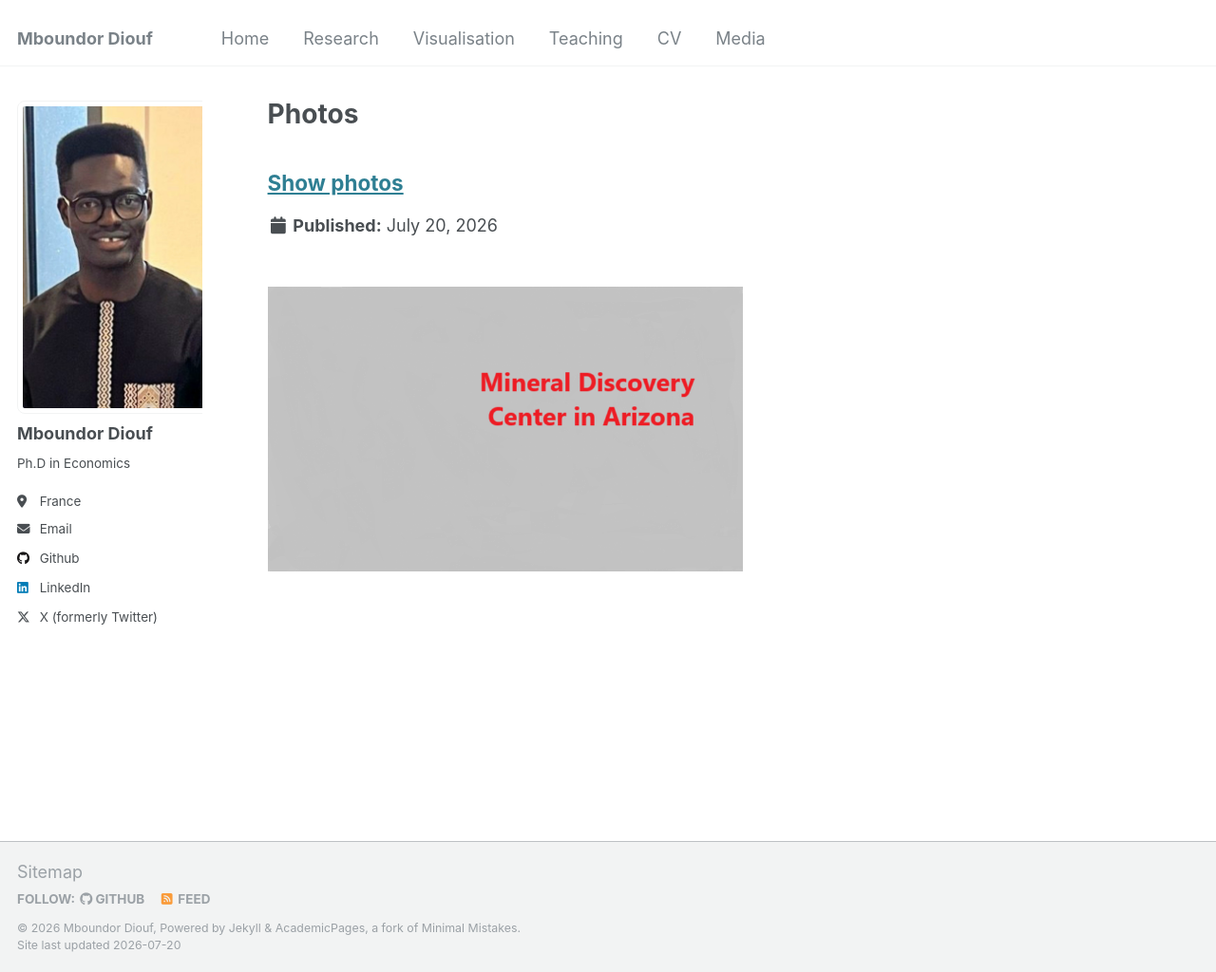
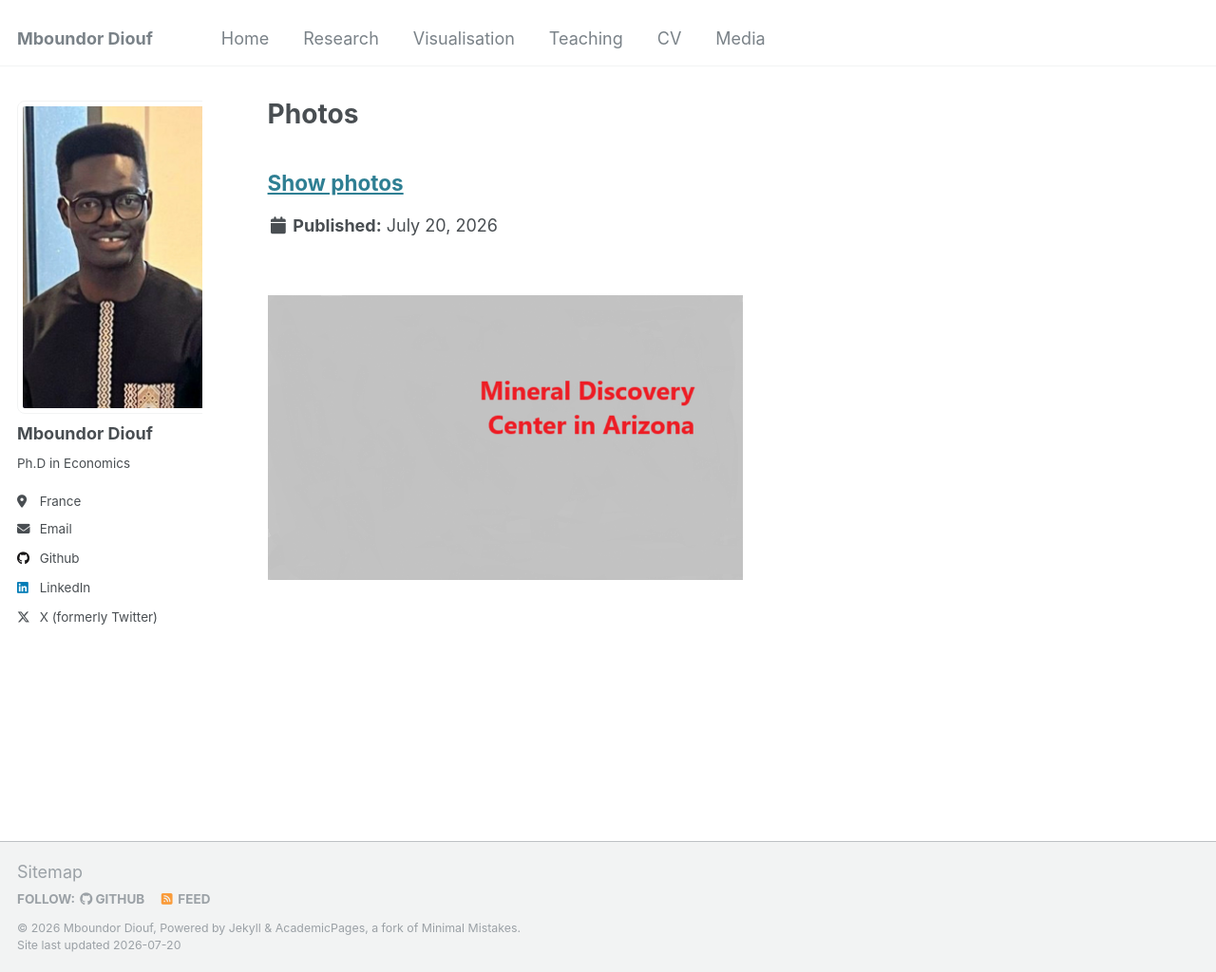
Before and after one commit to mboundordiouf/mboundordiouf.github.io, a Jekyll site: the page built from _pages/portfolio.html, in a window 1280 px wide and 1024 px high. Shown: the whole window at 95% size. Built offline with Jekyll 4.4.1, drawn with Linux system fonts in a browser that asks for light colours.

Commit message:
Add custom styles import to main.scss
Added import for custom styles to main.scss.

```diff
--- a/assets/css/main.scss
+++ b/assets/css/main.scss
@@ -33,3 +33,10 @@
 @import "vendor/magnific-popup/magnific-popup";
 @import "print";
 @import "custom";  // ← AJOUTEZ CETTE LIGNE
+
+.post-photo {
+  max-width: 100%;
+  height: auto;
+  display: block;
+  margin: 0.5rem 0;
+}
```
